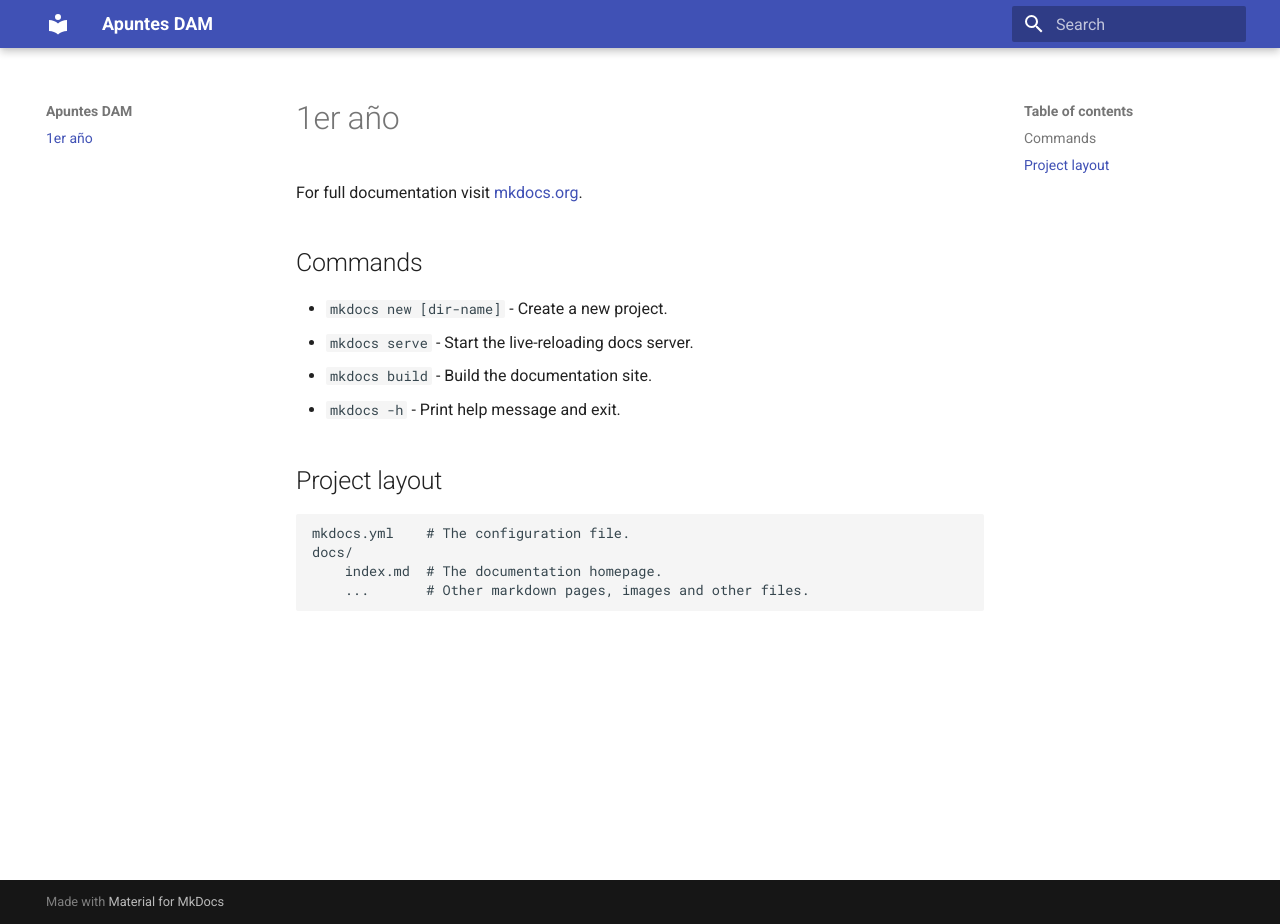
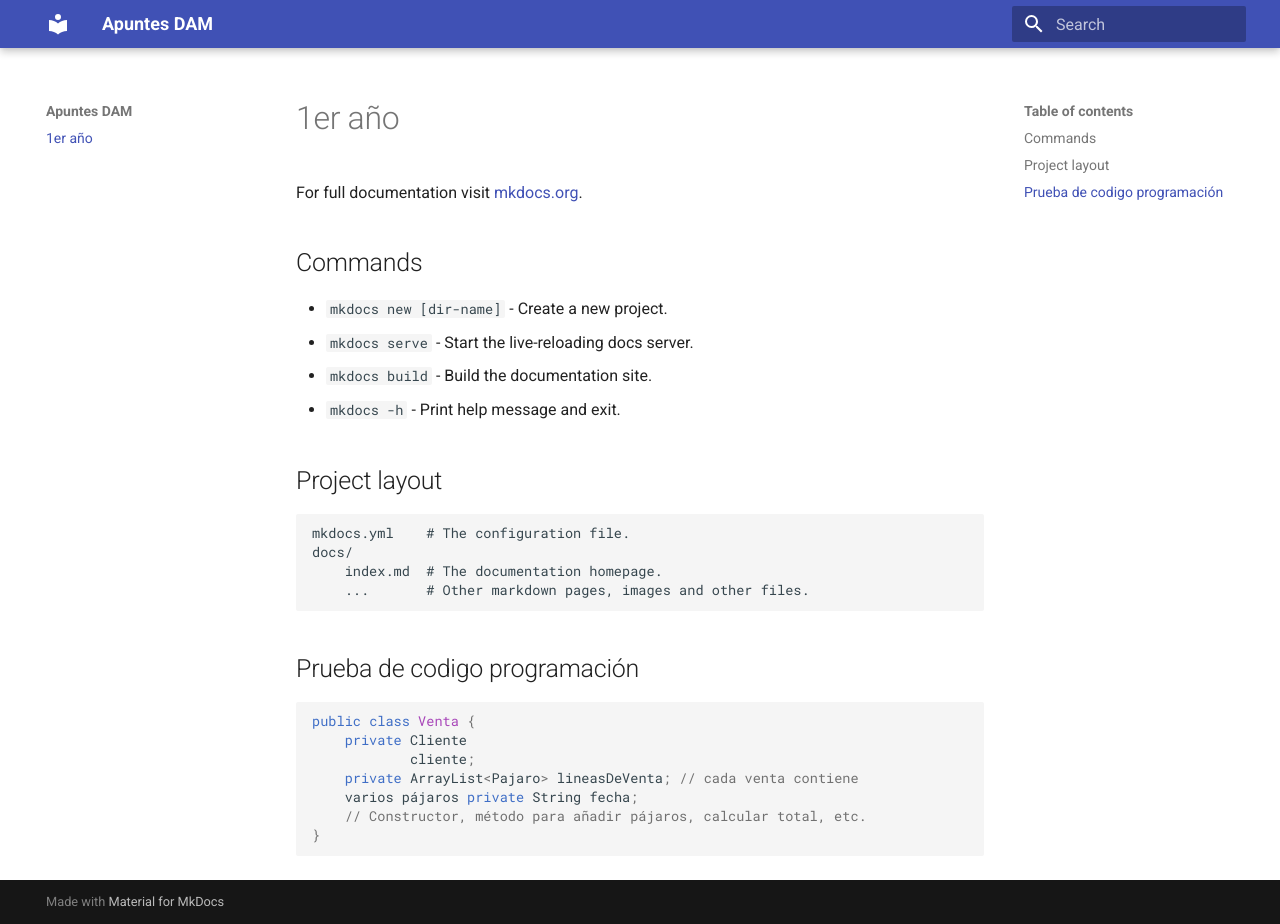
Before and after one commit to JoanneZamorano/ApuntesDAM, an MkDocs documentation site: the page built from docs/index.md, in a window 1280 px wide and 924 px high. Built offline with MkDocs 1.6.1 and Material for MkDocs 9.7.7, drawn with Linux system fonts in a browser that asks for light colours.

Commit message:
prueba codigo programacion

````diff
--- a/docs/index.md
+++ b/docs/index.md
@@ -15,3 +15,14 @@ For full documentation visit [mkdocs.org](https://www.mkdocs.org).
     docs/
         index.md  # The documentation homepage.
         ...       # Other markdown pages, images and other files.
+
+## Prueba de codigo programación
+```java
+public class Venta {
+    private Cliente
+            cliente;
+    private ArrayList<Pajaro> lineasDeVenta; // cada venta contiene
+    varios pájaros private String fecha;
+    // Constructor, método para añadir pájaros, calcular total, etc.
+}
+```
--- a/mkdocs.yml
+++ b/mkdocs.yml
@@ -2,3 +2,12 @@ site_name: Apuntes DAM
 site_url: https://joannezamorano.github.io/ApuntesDAM
 theme:
   name: material
+
+markdown_extensions:
+  - pymdownx.highlight:
+      anchor_linenums: true
+      line_spans: __span
+      pygments_lang_class: true
+  - pymdownx.inlinehilite
+  - pymdownx.snippets
+  - pymdownx.superfences
````
Also changed, not shown: 1 other file.
